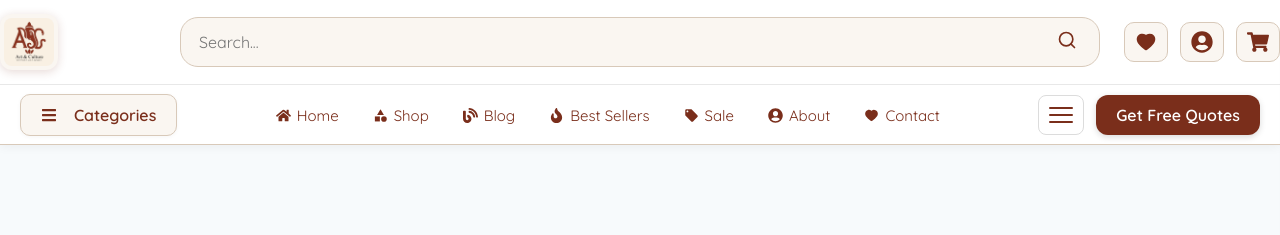
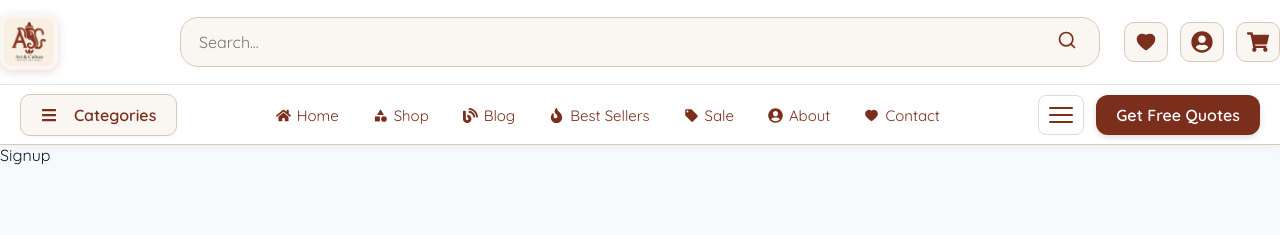
Before and after one commit to CODE-WITH-PRASANTA/Art-And-Culture, a React (Vite) app in the folder Frontend/: page /Signup in a window 1280 px wide. Shown: the top 235 px of the page. Built offline with nearby package versions, Linux system fonts and the light colour scheme.

Commit message:
Login and Signup Route Create

```diff
--- a/Frontend/src/App.jsx
+++ b/Frontend/src/App.jsx
@@ -17,6 +17,8 @@
 import PrivacyPolicy from './Components/PrivacyPolicy/PrivacyPolicy';
 import Termandcondition from './Components/Termandcondition/Termandcondition'
 import About from "./Pages/About/About";
+import Login from "./Components/Login/Login";
+import Signup from "./Components/Signup/Signup";
 
 
 function App() {
@@ -40,9 +42,11 @@
           <Route path="/festive/filter" element={<FestiveFilter />} />
           <Route path="/blog" element={<Blog/>} />
           <Route path="/blog/details" element={<BlogDetailsSection/>} />
-          <Route path="best-sellers" element={<BestSelling/>} />
+          <Route path="/best-sellers" element={<BestSelling/>} />
 
 
+          <Route path="/Login" element={<Login/>} />
+          <Route path="/Signup" element={<Signup/>} />
 
 
 
--- /dev/null
+++ b/Frontend/src/Components/Login/Login.jsx
@@ -0,0 +1,9 @@
+import React from 'react'
+
+const Login = () => {
+  return (
+    <div>Login</div>
+  )
+}
+
+export default Login
--- /dev/null
+++ b/Frontend/src/Components/Signup/Signup.jsx
@@ -0,0 +1,9 @@
+import React from 'react'
+
+const Signup = () => {
+  return (
+    <div>Signup</div>
+  )
+}
+
+export default Signup
```
Also changed, not shown: Frontend/src/Components/Login/Login.css (added), Frontend/src/Components/Signup/Signup.css (added).
